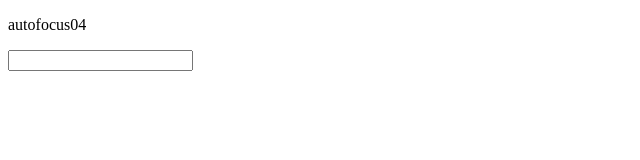
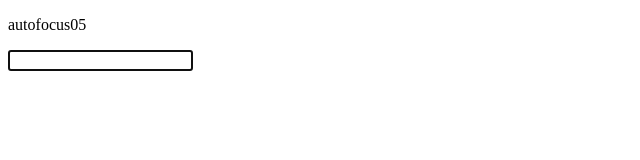
Before and after one commit to qyhever/static, a plain HTML site: page autofocus.html in a window 1280 px wide. Shown: the whole page, without its empty margins (0-640 px from the left). Drawn offline with Linux system fonts and the light colour scheme.

Commit message:
Update autofocus.html

```diff
--- a/autofocus.html
+++ b/autofocus.html
@@ -7,13 +7,13 @@
   <title></title>
 </head>
 <body>
-  <p>autofocus04</p>
+  <p>autofocus05</p>
   <input type="text" id="txt">
+  <label for="txt" id="lab"></label>
   <script>
-    const txt = document.getElementById('txt')
-    document.addEventListener('click', function() {
-      txt.focus()
-    })
+    var txt = document.getElementById('txt')
+    var lab = document.getElementById('lab')
+    lab.click()
   </script>
 </body>
 </html>
```
